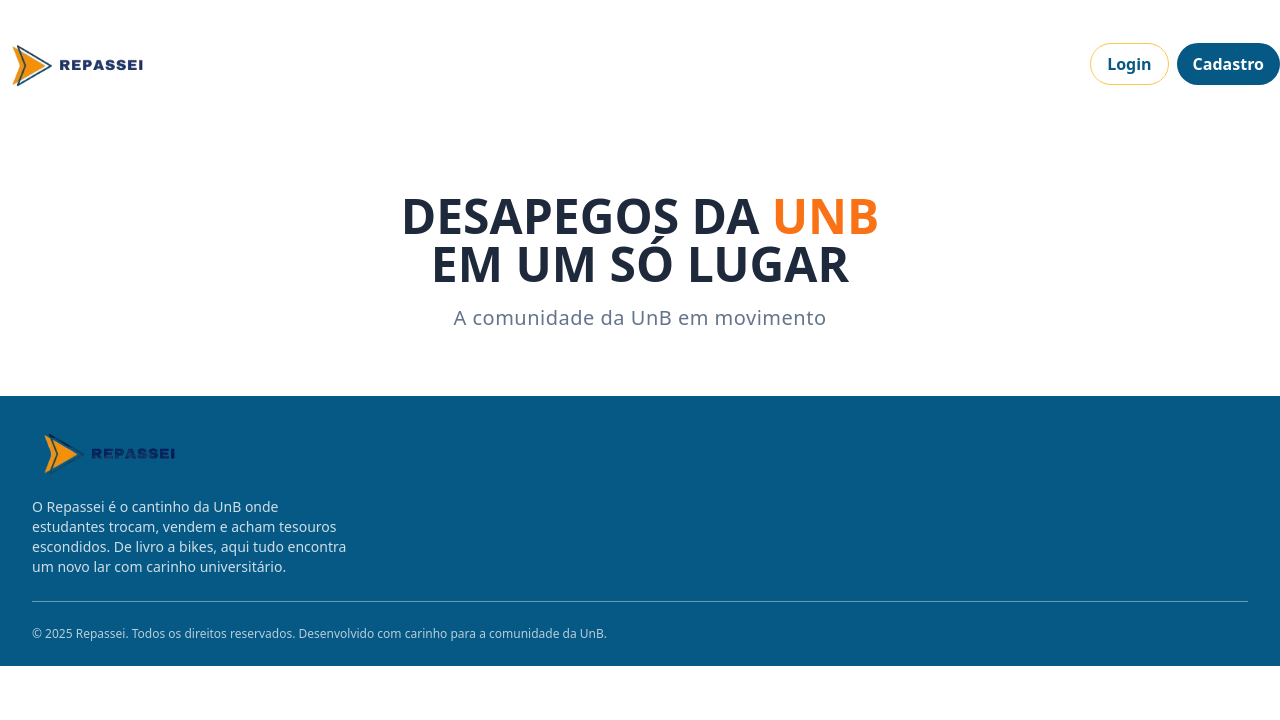
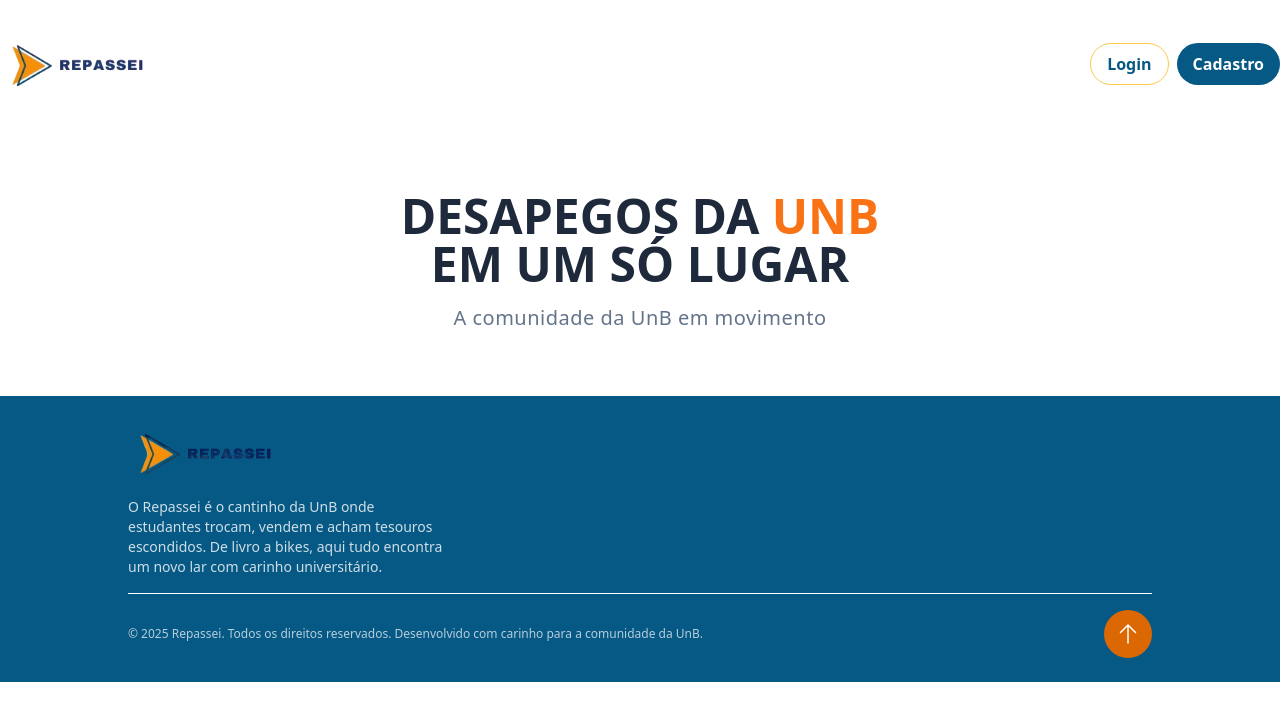
Before and after one commit to UnBArqDsw2025-1-Turma01/2025.1-T01-_G6_FCTE_Desapega_Entrega_03, a React (Vite) app in the folder frontend/: page /anuncios in a window 1280 px wide. Shown: the top 720 px of the page. Built offline with nearby package versions, Linux system fonts and the light colour scheme.

Commit message:
fixes footer]

```diff
--- a/frontend/src/components/Footer/index.jsx
+++ b/frontend/src/components/Footer/index.jsx
@@ -1,10 +1,19 @@
 import React from "react";
 import Logo from "../../assets/Logo.png";
+import { ArrowUpIcon } from "@heroicons/react/24/solid";
+const Footer = () => {
 
-const Footer = () => {
+  const scrollToTop = () => {
+    window.scrollTo({
+      top: 0,
+      behavior: 'smooth'
+    });
+  };
+
   return (
-    <footer className="bg-primary-800 text-white px-8 py-6">
-      <div className="flex flex-col sm:flex-row sm:items-start sm:justify-between max-w-7xl mx-auto">
+    <footer className="bg-primary-800 text-white py-6 flex justify-center">
+      <div className="min-w-[1024px]">
+        <div className="flex flex-col sm:flex-row sm:items-start sm:justify-between mx-auto">
           {/* Logo e texto abaixo */}
           <div className="flex flex-col">
             <img src={Logo} alt="Logo" className="w-40 mb-3" />
@@ -14,10 +23,18 @@
           </div>
         </div>
 
-      <hr className="my-6 border-white/40" />
+        <div className="h-px w-full bg-white my-4" />
 
-      <div className="text-left text-xs text-white/70 max-w-7xl mx-auto">
+        <div className="flex items-center justify-between">
+          <div className="text-left text-xs text-white/70">
             © 2025 Repassei. Todos os direitos reservados. Desenvolvido com carinho para a comunidade da UnB.
+          </div>
+          <div
+            onClick={scrollToTop}
+            className="h-12 w-12 cursor-pointer bg-secondary-600 rounded-full flex items-center justify-center hover:bg-secondary-700 transition-colors">
+            <ArrowUpIcon className="w-6 h-6 text-white" />
+          </div>
+        </div>
       </div>
     </footer>
   );
--- /dev/null
+++ b/frontend/src/pages/Anuncios/index.jsx
@@ -0,0 +1 @@
+import React from "react";
```
Lines whose indentation alone changed are shown as unchanged.
